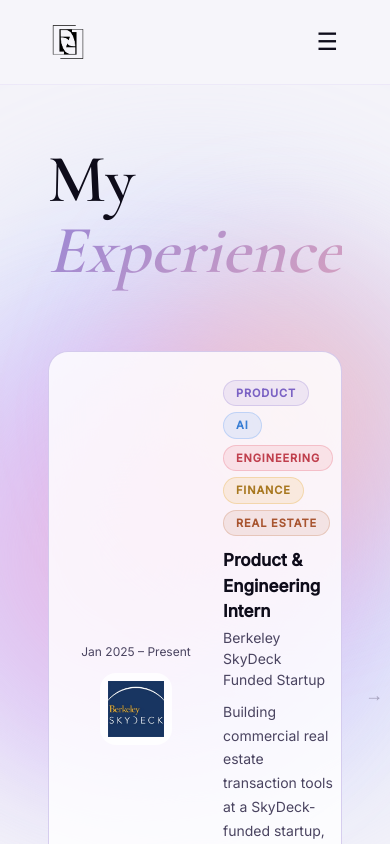
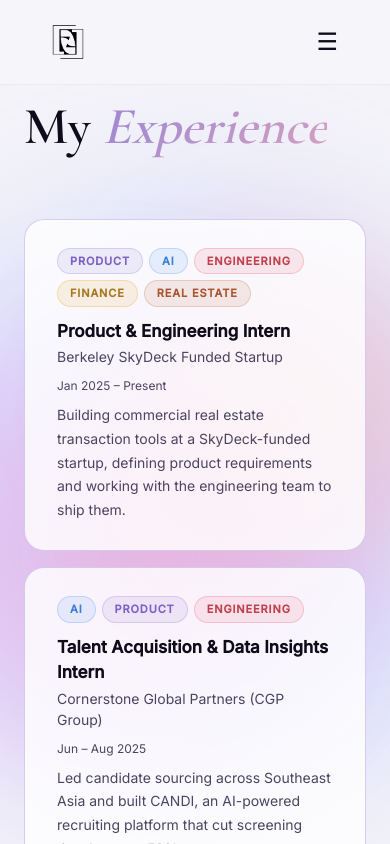
Before and after one commit to flinlabs/new-portfolio, a Next.js app: page /experience in a window 390 px wide. Shown: the top 844 px of the page. Built offline with nearby package versions, Linux system fonts and the light colour scheme.

Commit message:
add mobile responsive layout for experience page

```diff
--- a/app/experience/page.tsx
+++ b/app/experience/page.tsx
@@ -5,8 +5,8 @@ import TagChips from "@/components/TagChips"
 
 export default function Experience() {
 	return (
-		<main style={{ maxWidth: "960px", margin: "0 auto", padding: "144px 48px 120px" }}>
-			<h1 style={{
+		<main className="mobile-pad" style={{ maxWidth: "960px", margin: "0 auto", padding: "144px 48px 120px" }}>
+			<h1 className="mobile-h1" style={{
 				fontFamily: "var(--font-cormorant)",
 				fontSize: "68px",
 				fontWeight: 600,
@@ -19,7 +19,7 @@ export default function Experience() {
 			<div style={{ display: "flex", flexDirection: "column", gap: "16px" }}>
 				{experiences.map((exp) => (
 					<Link key={exp.slug} href={`/experience/${exp.slug}`} style={{ textDecoration: "none", color: "inherit" }}>
-						<div style={{
+						<div className="mobile-stack" style={{
 							background: "var(--bg-card)",
 							border: "1px solid var(--border)",
 							borderRadius: "20px",
@@ -30,7 +30,7 @@ export default function Experience() {
 							transition: "box-shadow 0.2s ease",
 						}}>
 
-							<div style={{ minWidth: "110px", textAlign: "center", display: "flex", flexDirection: "column", alignItems: "center", gap: "12px" }}>
+							<div className="mobile-hide" style={{ minWidth: "110px", textAlign: "center", display: "flex", flexDirection: "column", alignItems: "center", gap: "12px" }}>
 								<p style={{ fontSize: "12px", color: "var(--text-muted)", lineHeight: 1.5 }}>{exp.period}</p>
 								{exp.logo && (
 									<div style={{
@@ -52,10 +52,11 @@ export default function Experience() {
 								<TagChips tag={exp.tag} />
 								<h2 style={{ fontSize: "17px", fontWeight: 600, color: "var(--text)", marginBottom: "2px" }}>{exp.title}</h2>
 								<p style={{ fontSize: "14px", color: "var(--text-muted)", marginBottom: "10px" }}>{exp.company}</p>
+								<p style={{ fontSize: "12px", color: "var(--text-muted)", marginBottom: "8px" }}>{exp.period}</p>
 								<p style={{ fontSize: "14px", lineHeight: 1.7, color: "var(--text-muted)" }}>{exp.summary}</p>
 							</div>
 
-							<div style={{ fontSize: "18px", color: "var(--text-muted)", opacity: 0.4, flexShrink: 0 }}>→</div>
+							<div className="mobile-hide" style={{ fontSize: "18px", color: "var(--text-muted)", opacity: 0.4, flexShrink: 0 }}>→</div>
 
 						</div>
 					</Link>
```
